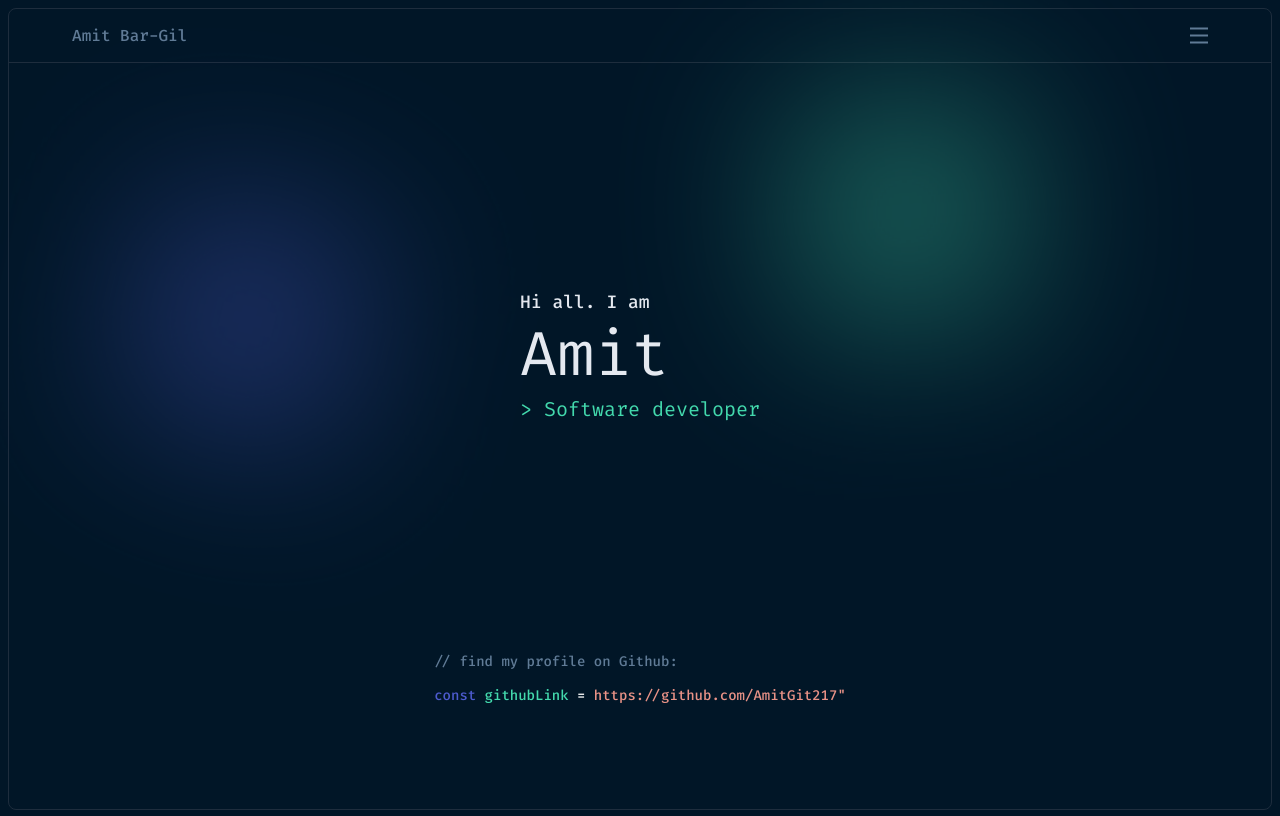
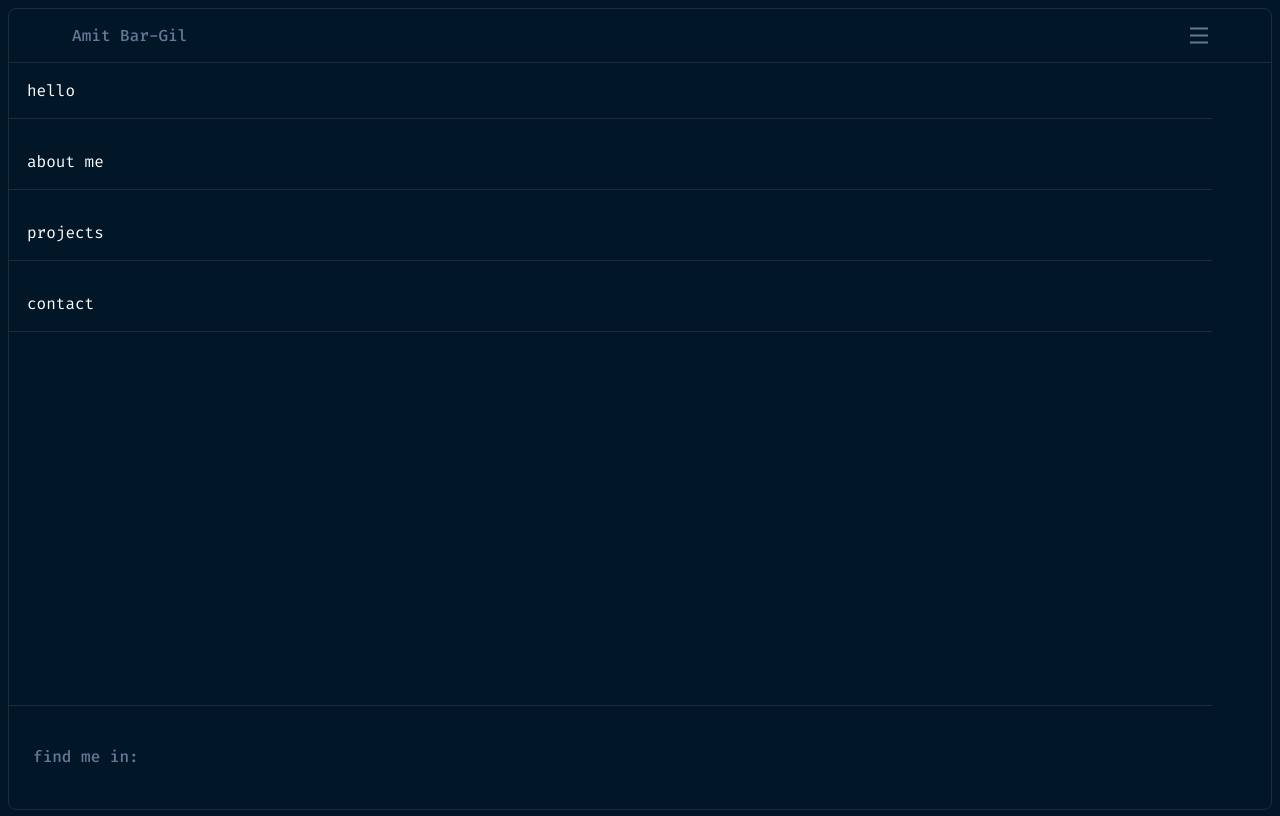
Before and after one commit to AmitGit217/portfolio, a React (Create React App) app: page / in a window 1280 px wide. Both pictures are taken after a click on the picture 1198 px from the left and 35 px from the top of the page. Built offline with nearby package versions, Linux system fonts and the light colour scheme.

Commit message:
feat+style: show menu

```diff
--- a/package.json
+++ b/package.json
@@ -3,6 +3,9 @@
   "version": "0.1.0",
   "private": true,
   "dependencies": {
+    "@emotion/react": "^11.10.4",
+    "@emotion/styled": "^11.10.4",
+    "@mui/material": "^5.10.9",
     "@testing-library/jest-dom": "^5.16.5",
     "@testing-library/react": "^13.4.0",
     "@testing-library/user-event": "^13.5.0",
--- a/src/App.tsx
+++ b/src/App.tsx
@@ -1,13 +1,18 @@
-import React from "react";
+import React, { useState } from "react";
 import Home from "./pages/Home";
 import "./blocks/main.css";
 import Header from "./components/Header";
+import Menu from "./components/Menu";
 
 function App() {
+    const [showMenu, setMenu] = useState(false);
+    const showMenuFunc = () => {
+        setMenu(!showMenu);
+    };
     return (
         <main className='main'>
-            <Header />
-            <Home />
+            <Header showMenuProp={showMenuFunc} />
+            {showMenu ? <Menu showMenu={showMenu} /> : <Home />}
         </main>
     );
 }
--- /dev/null
+++ b/src/blocks/menu.css
@@ -0,0 +1,52 @@
+.menu {
+    position: absolute;
+    background: #011627;
+    color: #ffffff;
+    font-family: "Fira Code";
+    font-style: normal;
+    height: 93%;
+    width: 94%;
+    opacity: 0;
+    visibility: hidden;
+    display: none;
+    border-radius: 8px;
+}
+
+.menu_show {
+    visibility: visible;
+    opacity: 1;
+    display: flex;
+    flex-direction: column;
+    justify-content: space-between;
+}
+
+.menu__nav {
+    display: flex;
+    flex-direction: column;
+    gap: 15px;
+}
+
+.menu__item {
+    margin: 0;
+    text-indent: 18px;
+    font-weight: 400;
+    font-size: 16px;
+    border-bottom: 1px solid #1e2d3d;
+    padding: 17px 0 17px 0;
+    cursor: pointer;
+    transition: 0.3s;
+}
+.menu__item:hover {
+    opacity: 0.6;
+}
+
+.menu__footer {
+    border-top: 1px solid #1e2d3d;
+    padding: 2%;
+}
+.menu__footer-caption {
+    font-weight: 450;
+    font-size: 16px;
+    line-height: 21px;
+    color: #607b96;
+}
--- a/src/components/Header.tsx
+++ b/src/components/Header.tsx
@@ -2,11 +2,19 @@ import React from "react";
 import "../blocks/header.css";
 import burger from "../assets/images/burger.svg";
 
-function Header() {
+function Header(props: { showMenuProp: any }) {
+    const handleMenuBool = () => {
+        props.showMenuProp();
+    };
     return (
         <div className='header'>
             <p className='header__name'>Amit Bar-Gil</p>
-            <img className='header__menu-icon' src={burger} alt='burger-icon' />
+            <img
+                className='header__menu-icon'
+                src={burger}
+                alt='burger-icon'
+                onClick={handleMenuBool}
+            />
         </div>
     );
 }
--- /dev/null
+++ b/src/components/Menu.tsx
@@ -0,0 +1,20 @@
+import React from "react";
+import "../blocks/menu.css";
+
+function Menu(props: { showMenu: boolean }) {
+    return (
+        <div className={`menu ${props.showMenu && `menu_show`}`}>
+            <nav className='menu__nav'>
+                <p className='menu__item'>hello</p>
+                <p className='menu__item'>about me</p>
+                <p className='menu__item'>projects</p>
+                <p className='menu__item'>contact</p>
+            </nav>
+            <div className='menu__footer'>
+                <p className='menu__footer-caption'>find me in: </p>
+            </div>
+        </div>
+    );
+}
+
+export default Menu;
```
Also changed, not shown: 1 other file (tests, documents, lock files or other folders).
